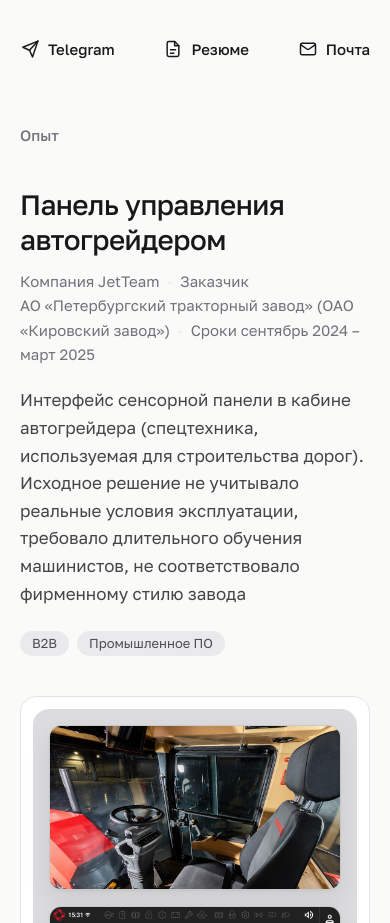
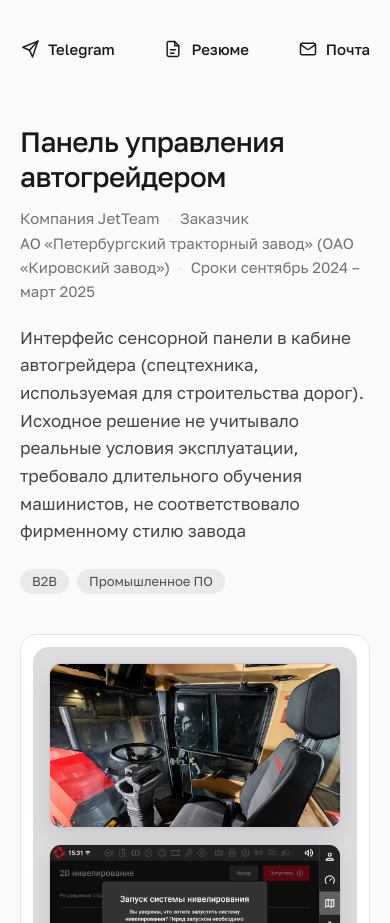
Before and after one commit to krasheninnikoval/krasheninnikoval.github.io, a Next.js app: page / in a window 390 px wide. Shown: the part 1108-2031 px from the top of the page. Built offline with nearby package versions, Linux system fonts and the light colour scheme.

Commit message:
Заголовок «Опыт» скрыт визуально, но остался в разметке
Co-Authored-By: Claude Opus 5 <noreply@anthropic.com>

```diff
--- a/src/components/ProjectsSection.tsx
+++ b/src/components/ProjectsSection.tsx
@@ -66,13 +66,11 @@ export function ProjectsSection() {
   return (
     <section id="projects" className="scroll-mt-24 pb-24 sm:pb-32">
       <Container>
-        <Reveal>
-          <h2 className="text-[15px] font-medium text-muted sm:text-[17px]">
-            Опыт
-          </h2>
-        </Reveal>
+        {/* Заголовок скрыт визуально, но остаётся для поисковиков
+           и программ чтения с экрана: без него раздел теряет структуру. */}
+        <h2 className="sr-only">Опыт</h2>
 
-        <ul className="mt-10 space-y-14 sm:mt-12 sm:space-y-16">
+        <ul className="space-y-14 sm:space-y-16">
           {projects.map((project) => (
             <ProjectRow key={project.slug} project={project} />
           ))}
```
